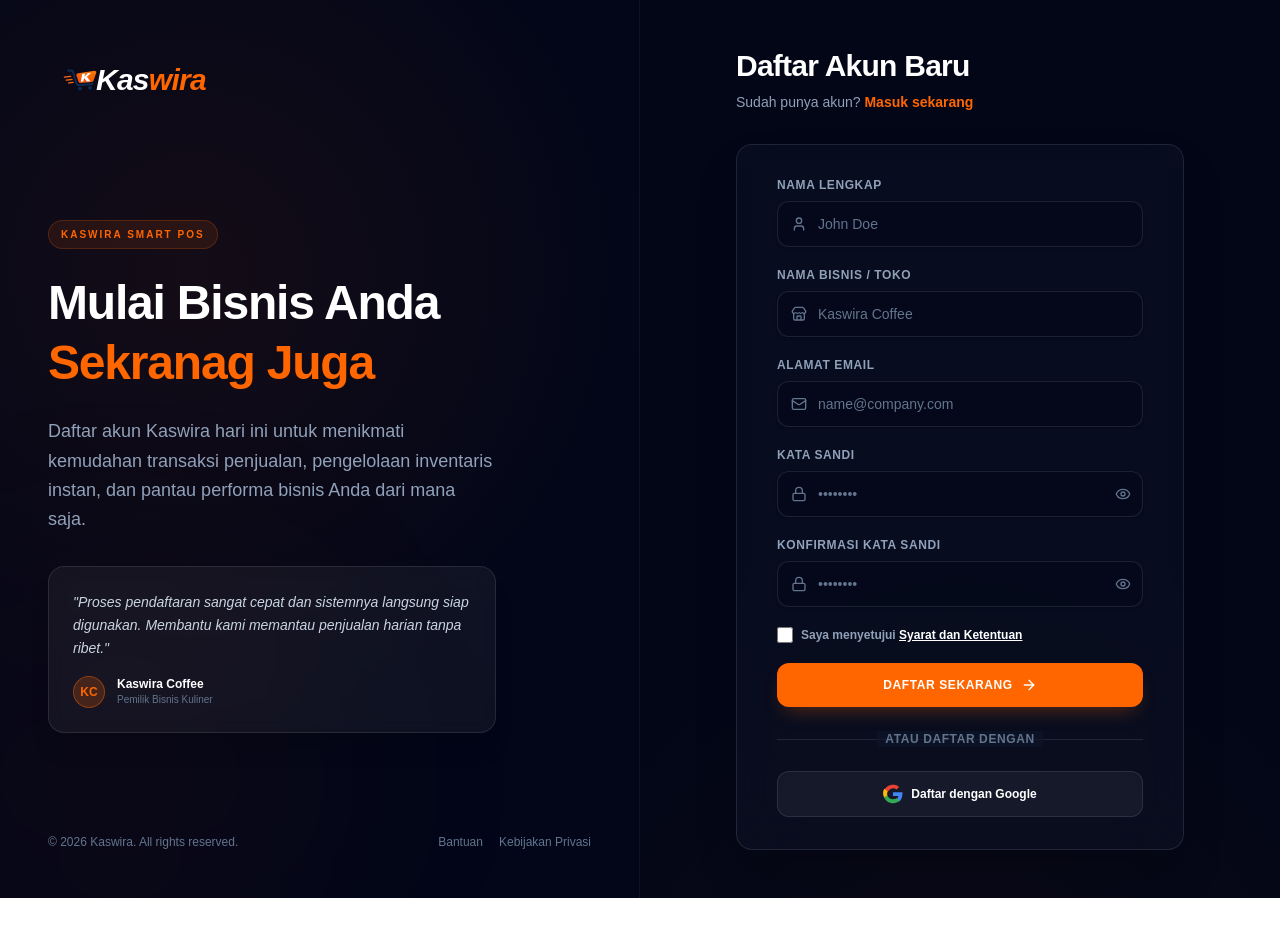
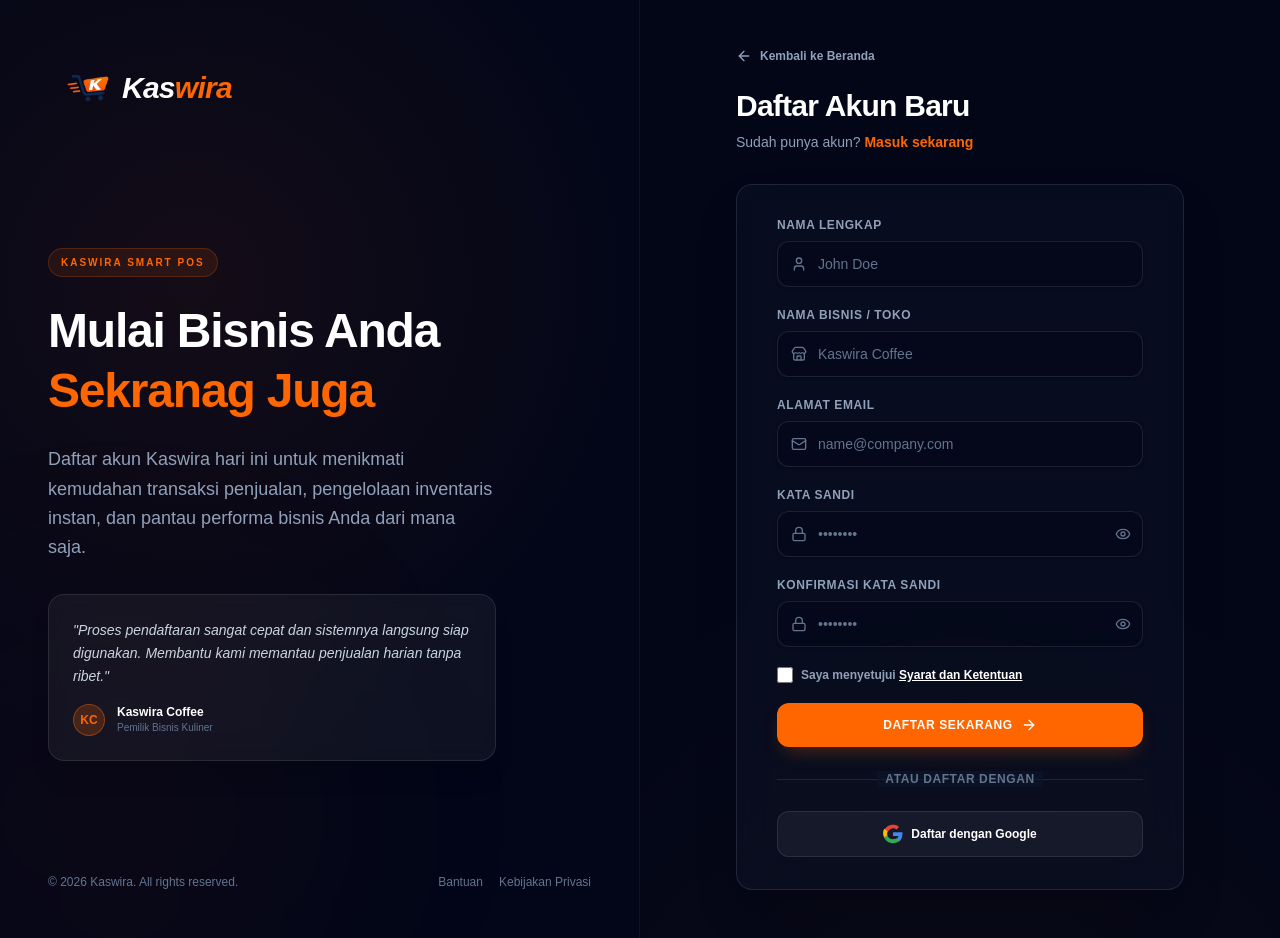
Before and after one commit to muhamadikhsandev/kaswira, a Next.js app: page /register in a window 1280 px wide. Before the commit the page ends 898 px from the top, so only its background shows below. Built offline with nearby package versions, Linux system fonts and the light colour scheme; no server answers.

Commit message:
penambahan gogle dan login serta register 3

```diff
--- a/src/app/login/page.tsx
+++ b/src/app/login/page.tsx
@@ -3,7 +3,7 @@
 import { useState } from 'react'
 import Link from 'next/link'
 import { useRouter } from 'next/navigation'
-import { Eye, EyeOff, Lock, Mail, ArrowRight, Loader2 } from 'lucide-react'
+import { Eye, EyeOff, Lock, Mail, ArrowRight, Loader2, ArrowLeft } from 'lucide-react'
 import Logo from '@/components/landing/Logo'
 import { createClient } from '@/utils/supabase/client' // Sesuaikan path ini ke file client.ts kamu
 
@@ -134,6 +134,17 @@
         </div>
 
         <div className="w-full max-w-md mx-auto">
+          {/* Tombol Kembali ke Landing Page */}
+          <div className="flex justify-start mb-6">
+            <Link
+              href="/"
+              className="inline-flex items-center gap-2 text-xs font-bold text-slate-400 hover:text-[#FF6600] transition-colors group"
+            >
+              <ArrowLeft size={16} className="transition-transform group-hover:-translate-x-1" />
+              Kembali ke Beranda
+            </Link>
+          </div>
+
           {/* Header */}
           <div className="mb-8 text-center lg:text-left">
             <h2 className="text-3xl font-black tracking-tight text-white">
--- a/src/app/register/page.tsx
+++ b/src/app/register/page.tsx
@@ -3,7 +3,7 @@
 import { useState } from 'react'
 import Link from 'next/link'
 import { useRouter } from 'next/navigation'
-import { Eye, EyeOff, Lock, Mail, User, Store, ArrowRight, Loader2 } from 'lucide-react'
+import { Eye, EyeOff, Lock, Mail, User, Store, ArrowRight, Loader2, ArrowLeft } from 'lucide-react'
 import Logo from '@/components/landing/Logo'
 import { createClient } from '@/utils/supabase/client'
 
@@ -156,6 +156,17 @@
         </div>
 
         <div className="w-full max-w-md mx-auto">
+          {/* Tombol Kembali ke Landing Page */}
+          <div className="flex justify-start mb-6">
+            <Link
+              href="/"
+              className="inline-flex items-center gap-2 text-xs font-bold text-slate-400 hover:text-[#FF6600] transition-colors group"
+            >
+              <ArrowLeft size={16} className="transition-transform group-hover:-translate-x-1" />
+              Kembali ke Beranda
+            </Link>
+          </div>
+
           {/* Header */}
           <div className="mb-8 text-center lg:text-left">
             <h2 className="text-3xl font-black tracking-tight text-white">
--- a/src/components/landing/Footer.tsx
+++ b/src/components/landing/Footer.tsx
@@ -6,7 +6,7 @@
       <div className="max-w-6xl mx-auto">
         <div className="grid grid-cols-1 md:grid-cols-4 gap-12 mb-16">
           <div className="col-span-1 md:col-span-2">
-            <Logo className="mb-6 -ml-2 md:-ml-3" />
+            <Logo className="mb-6 -ml-3 md:-ml-4" />
             <p className="text-slate-400 max-w-sm leading-relaxed mb-6">
               Solusi Point of Sales terintegrasi untuk membantu pengusaha mengelola bisnis lebih cerdas, cepat, dan otomatis.
             </p>
--- a/src/components/landing/Logo.tsx
+++ b/src/components/landing/Logo.tsx
@@ -7,7 +7,7 @@
 export default function Logo({ className = '' }: LogoProps) {
   return (
     <div className={`flex items-center group cursor-pointer relative ${className}`}>
-      <div className="relative w-14 h-14 md:w-16 md:h-16 flex items-center justify-center transition-transform duration-300 group-hover:scale-105">
+      <div className="relative w-18 h-18 md:w-20 md:h-20 flex items-center justify-center transition-transform duration-300 group-hover:scale-105">
         <Image
           src="/logo-icon.png"
           alt="Kaswira POS Logo"
@@ -16,7 +16,7 @@
           priority
         />
       </div>
-      <span className="text-2xl md:text-3xl font-extrabold tracking-tight text-white italic leading-none -ml-3 md:-ml-4">
+      <span className="text-2xl md:text-3xl font-extrabold tracking-tight text-white italic leading-none -ml-1 md:-ml-1.5">
         Kas<span className="text-[#FF6600]">wira</span>
       </span>
     </div>
--- a/src/components/landing/Navbar.tsx
+++ b/src/components/landing/Navbar.tsx
@@ -59,8 +59,8 @@
             {/* 1. LOGO SECTION - Aligned with Hero container's left edge in both states */}
             <Logo className={`z-10 transition-all duration-300 ${
               isScrolled
-                ? '-ml-1.5 md:-ml-3'
-                : '-ml-0.5 md:-ml-1'
+                ? '-ml-3 md:-ml-5'
+                : '-ml-1 md:-ml-2'
             }`} />
 
             {/* 2. DESKTOP MENU - Proportional sizing */}
```
